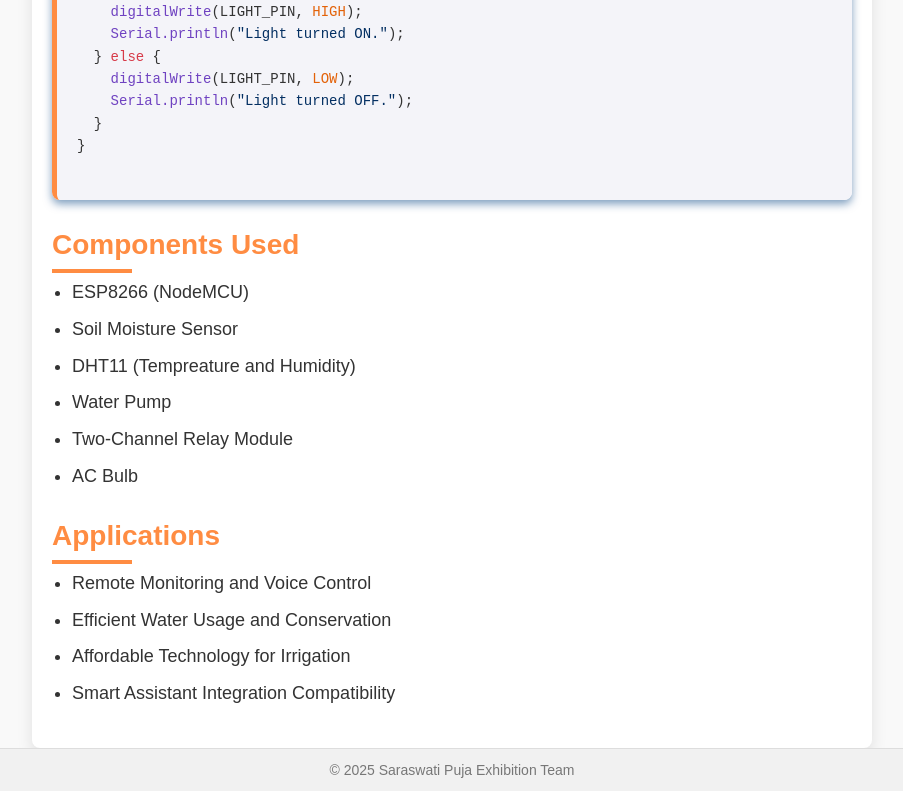
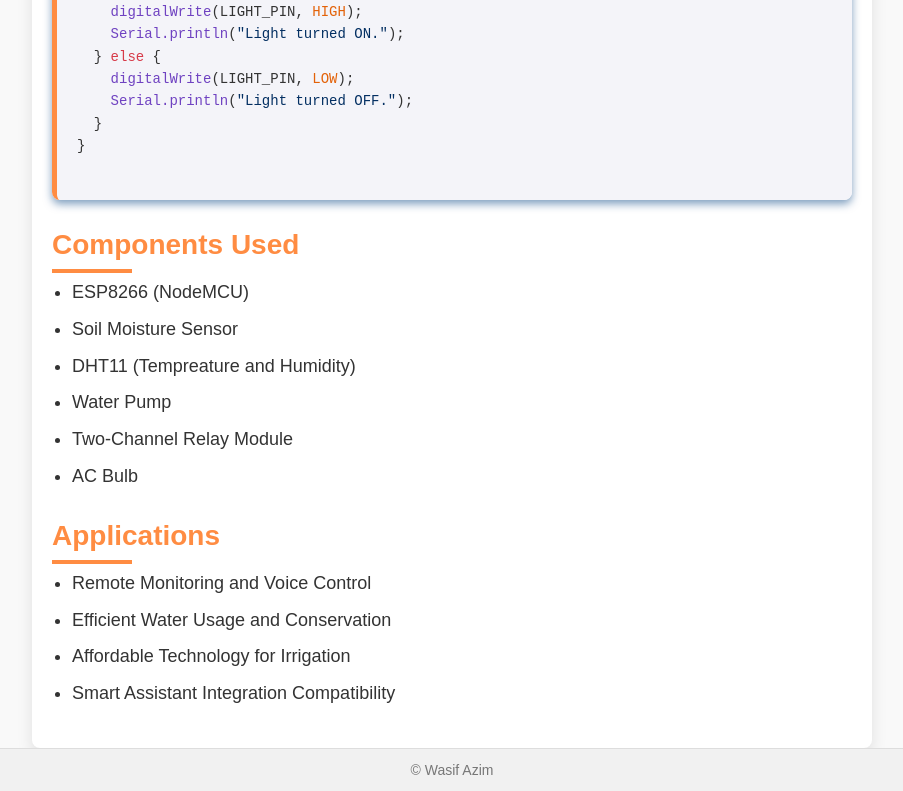
Before and after one commit to Wasifdevoloper/Exhibition-Projects, a plain HTML site: page project5.html in a window 1280 px wide. Shown: the part 4464-5255 px from the top of the page, without its empty margins (188-1091 px from the left). Drawn offline with Linux system fonts and the light colour scheme.

Commit message:
Update project5.html

```diff
--- a/project5.html
+++ b/project5.html
@@ -211,7 +211,7 @@
         </section>
     </main>
     <footer>
-        <p>&copy; 2025 Saraswati Puja Exhibition Team</p>
+        <p>&copy; Wasif Azim</p>
     </footer>
 </body>
 
```
